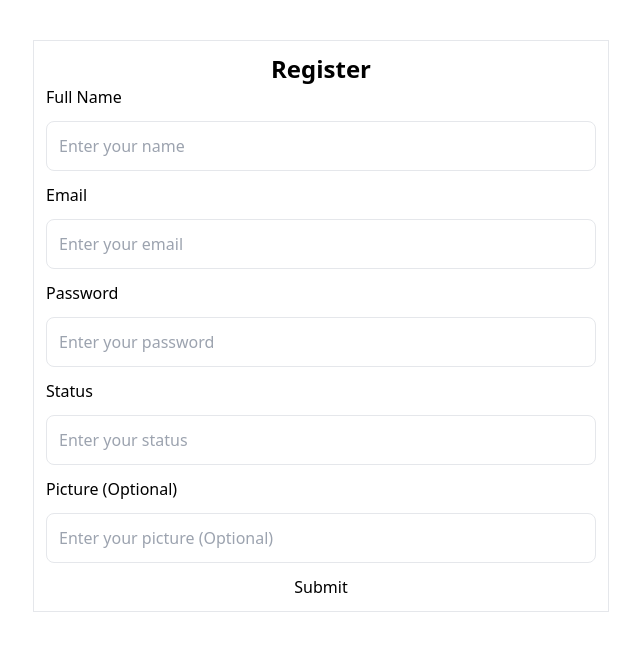
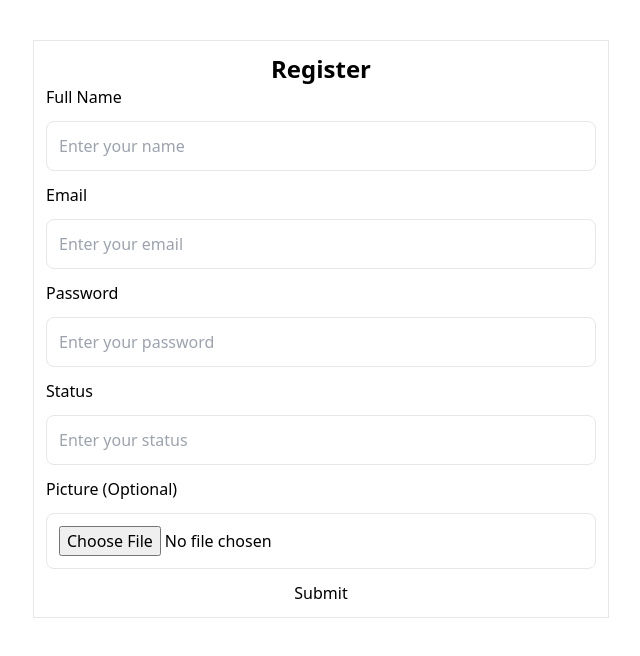
Before and after one commit to amaben2020/whatsapp-clone-fe, a React (Create React App) app: page /register in a window 1280 px wide. Shown: the top 656 px of the page, without its empty margins (319-959 px from the left). Built offline with nearby package versions, Linux system fonts and the light colour scheme; what redux-persist-transform-filter would draw is missing.

Commit message:
building picture component

```diff
--- a/src/Views/Register.jsx
+++ b/src/Views/Register.jsx
@@ -17,7 +17,6 @@ const Register = () => {
     console.log(data);
   };
 
-  console.log("errors", errors);
   return (
     <div className="max-w-xl p-3 mx-auto border ">
       <h2 className="text-center"> Register </h2>
@@ -62,7 +61,7 @@ const Register = () => {
         <Input
           register={register}
           placeholder="Enter your picture (Optional)"
-          type="text"
+          type="file"
           label="Picture (Optional)"
           field="picture"
           error={errors}
--- /dev/null
+++ b/src/components/Input/Picture.js
@@ -0,0 +1,18 @@
+import React from "react";
+
+const Picture = () => {
+  return (
+    <div>
+      <>
+        <label htmlFor="picture">Picture (Optional)</label>
+        <input
+          placeholder="Enter your picture (Optional)"
+          type="file"
+          label="Picture (Optional)"
+        />
+      </>
+    </div>
+  );
+};
+
+export default Picture;
```
